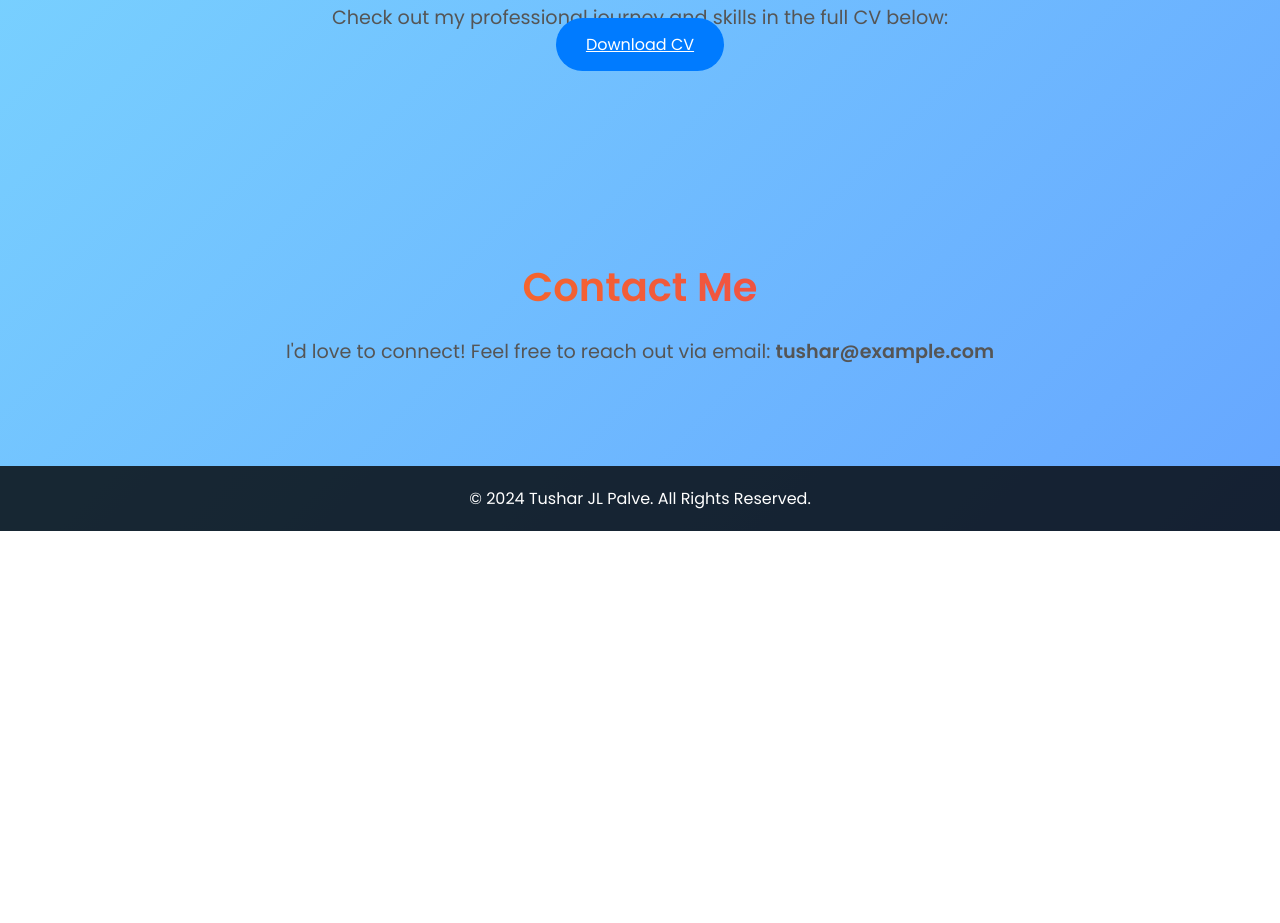
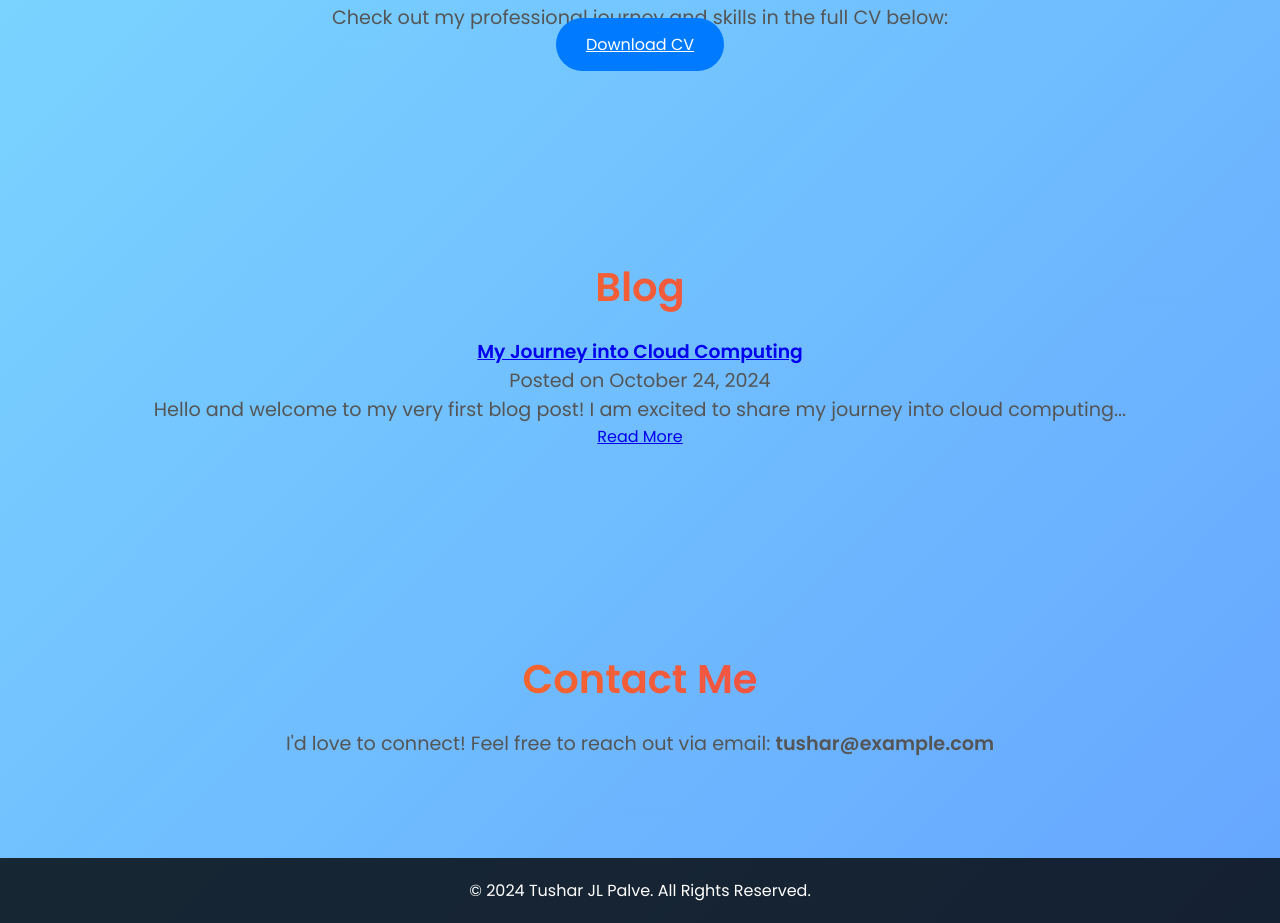
Before and after one commit to TusharJLP8/Portfolio181, a plain HTML site: page index.html in a window 1280 px wide. Shown: the part 1732-2655 px from the top of the page. Before the commit the page ends 2263 px from the top, so only its background shows below. Drawn offline with Linux system fonts and the light colour scheme.

Commit message:
index.html

```diff
--- a/index.html
+++ b/index.html
@@ -15,6 +15,7 @@
                 <li><a href="#about">About Me</a></li>
                 <li><a href="#projects">Projects</a></li>
                 <li><a href="#cv">CV</a></li>
+                <li><a href="#blog">Blog</a></li>
                 <li><a href="#contact">Contact</a></li>
             </ul>
         </nav>
@@ -51,6 +52,17 @@
         <a href="Tushar_CV.pdf" class="cv-button">Download CV</a>
     </section>
 
+    <!-- Blog Section -->
+<section id="blog" class="section">
+    <h2>Blog</h2>
+    <article class="blog-post">
+        <h3><a href="blog1.html">My Journey into Cloud Computing</a></h3>
+        <p>Posted on October 24, 2024</p>
+        <p>Hello and welcome to my very first blog post! I am excited to share my journey into cloud computing...</p>
+        <a href="blog1.html" class="read-more-button">Read More</a>
+    </article>
+</section>
+
     <!-- Contact Section -->
     <section id="contact" class="section">
         <h2>Contact Me</h2>
```
